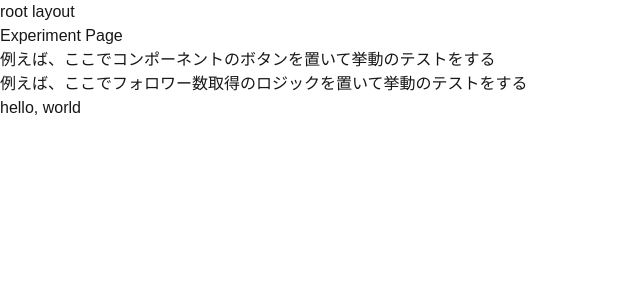
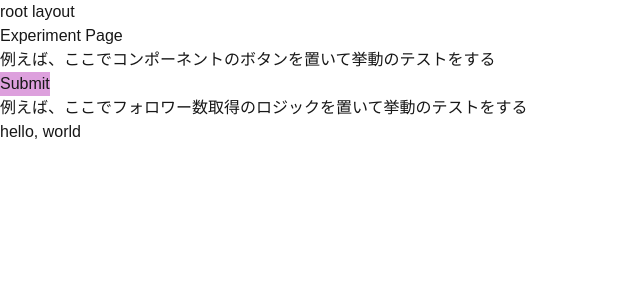
Before and after one commit to Kazuki0320/sns-scouter, a Next.js app: page /experiment in a window 1280 px wide. Shown: the top 300 px of the page, without its empty margins (0-640 px from the left). Built offline with nearby package versions, Linux system fonts and the light colour scheme.

Commit message:
✨ feat: 実験用に作成したボタンコンポーネントを、Next.jsの実験用ページへ移行
Co-authored-by: k-naoyuki <k-naoyuki@users.noreply.github.com>

```diff
--- a/src/app/experiment/page.tsx
+++ b/src/app/experiment/page.tsx
@@ -1,8 +1,14 @@
+import React from 'react';
+import { Button, newButtonProps } from '../index';
+
 export default function Page() {
+    const buttonProps = newButtonProps("button", "Submit", "plum");
+
     return (
         <>
             <h2>Experiment Page</h2>
             <h3>例えば、ここでコンポーネントのボタンを置いて挙動のテストをする</h3>
+            <Button button={buttonProps}/>
             <h3>例えば、ここでフォロワー数取得のロジックを置いて挙動のテストをする</h3>
             <p>hello, world</p>
         </>
--- /dev/null
+++ b/src/app/index.tsx
@@ -0,0 +1,36 @@
+import React, { JSX } from 'react';
+
+type Button = {
+    type: "submit" | "reset" | "button" | undefined;
+    name: string;
+    color: string;
+}
+
+type buttonProps = {
+    button: Button;
+}
+
+// memo: 関数コンポーネントとして定義するならこれでも通るよ
+// const Button: FC<buttonProps> = (props) => {
+//     const { button } = props;
+
+//     return (
+//         <>
+//             <button type={button.type} style={{ backgroundColor: button.color }}>{button.name}</button>
+//         </>
+//     );
+// }
+
+export function Button(props: buttonProps): JSX.Element {
+    const { button } = props;
+
+    return (
+        <>
+            <button type={button.type} style={{ backgroundColor: button.color }}>{button.name}</button>
+        </>
+    );
+}
+
+export function newButtonProps(type: "submit" | "reset" | "button" | undefined, name: string, color: string) : Button{
+    return {type, name, color};
+}
```
